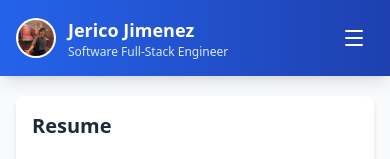
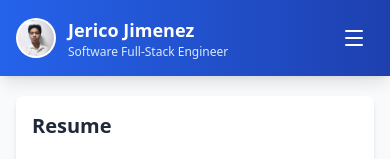
Before and after one commit to 5H13LD2/my-portfolio, a React (Vite) app: page / in a window 390 px wide. Shown: the top 159 px of the page. Built offline with nearby package versions, Linux system fonts and the light colour scheme.

Commit message:
development 1.4 - fix profile(mobile view)

```diff
--- a/src/components/Header.tsx
+++ b/src/components/Header.tsx
@@ -29,7 +29,7 @@ const Header = () => {
           <div className="flex items-center gap-3">
             <div className="w-10 h-10 rounded-full bg-white p-0.5">
               <img
-                src="./public/other/49f6f706-8105-4799-8f9d-d260a45348a2.jpg"
+                src="/profile.jpg"
                 alt="Jerico Jimenez"
                 className="w-full h-full rounded-full object-cover"
               />
```
